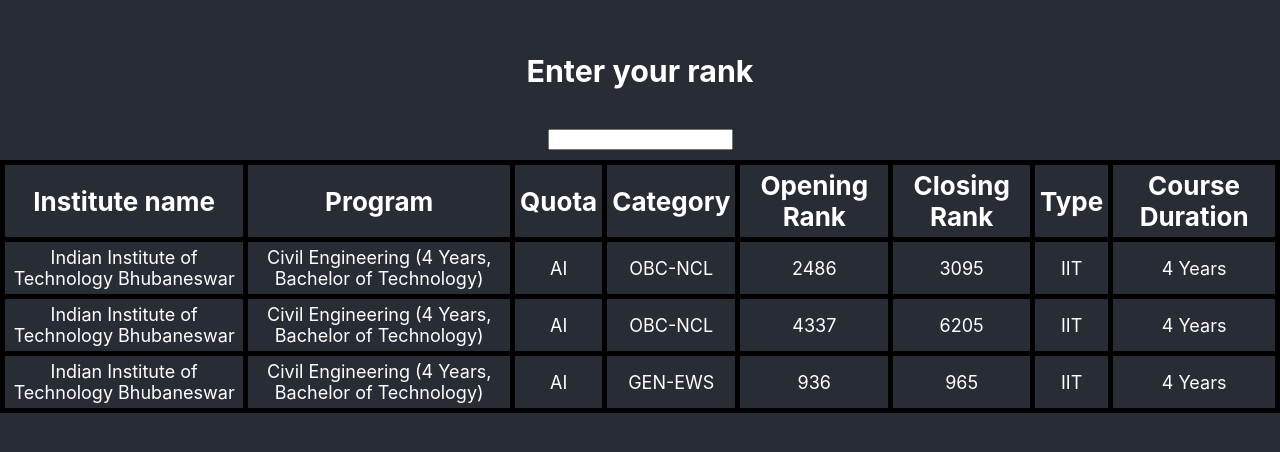
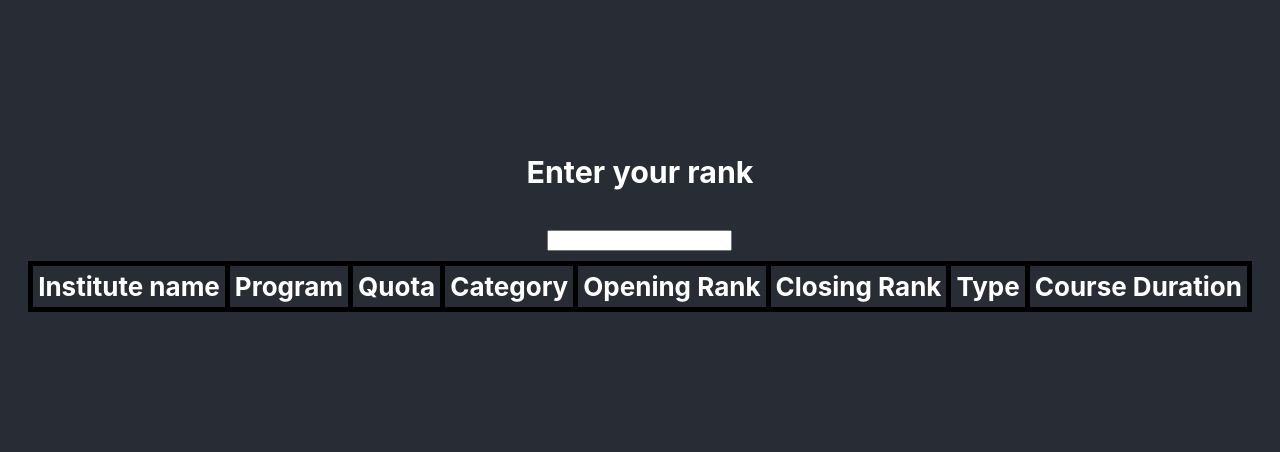
Before and after one commit to 2AMDevs/no-bs-college-predictor, a React (Create React App) app: page / in a window 1280 px wide. Shown: the part 182-634 px from the top of the page. Built offline with nearby package versions, Linux system fonts and the light colour scheme.

Commit message:
filter colleges from rank

```diff
--- a/src/CollegePredictor/CollegePredictor.js
+++ b/src/CollegePredictor/CollegePredictor.js
@@ -1,51 +1,16 @@
-import React from 'react';
+import React, { useState } from 'react';
 
 import PredictionTable from '../PredictionTable/PredictionTable'
 import { collegeData } from './general-2019.js';
 import './CollegePredictor.css';
 
 function CollegePredictor () {
-  const colleges = [
-    {
-        "institute": "Indian Institute  of Technology Bhubaneswar",
-        "program": "Civil Engineering (4 Years, Bachelor of Technology)",
-        "quota": "AI",
-        "category": "OBC-NCL",
-        "seat": "Gender-Neutral",
-        "openingRank": 2486,
-        "closingRank": 3095,
-        "type": "IIT",
-        "courseDuration": "4 Years",
-        "year": 2019
-    },
-    {
-        "institute": "Indian Institute  of Technology Bhubaneswar",
-        "program": "Civil Engineering (4 Years, Bachelor of Technology)",
-        "quota": "AI",
-        "category": "OBC-NCL",
-        "seat": "Female-Only",
-        "openingRank": 4337,
-        "closingRank": 6205,
-        "type": "IIT",
-        "courseDuration": "4 Years",
-        "year": 2019
-    },
-    {
-        "institute": "Indian Institute  of Technology Bhubaneswar",
-        "program": "Civil Engineering (4 Years, Bachelor of Technology)",
-        "quota": "AI",
-        "category": "GEN-EWS",
-        "seat": "Gender-Neutral",
-        "openingRank": 936,
-        "closingRank": 965,
-        "type": "IIT",
-        "courseDuration": "4 Years",
-        "year": 2019
-    },
-  ]
+  const [colleges, setColleges] = useState([]);
+
   const filterColleges = (e) => {
-    console.log(collegeData.length);
-    console.log(e.target.value);
+    const filteredColleges = collegeData.filter(
+      (college) => college.closingRank <=parseInt(e.target.value, 10));
+    setColleges(filteredColleges);
   }
 
   return (
--- a/src/PredictionTable/PredictionTable.js
+++ b/src/PredictionTable/PredictionTable.js
@@ -3,7 +3,6 @@
 import './PredictionTable.css';
 
 function PredictionTable ({ colleges }) {
-  console.log(colleges);
 
   return (
     <div className="college-table">
```
